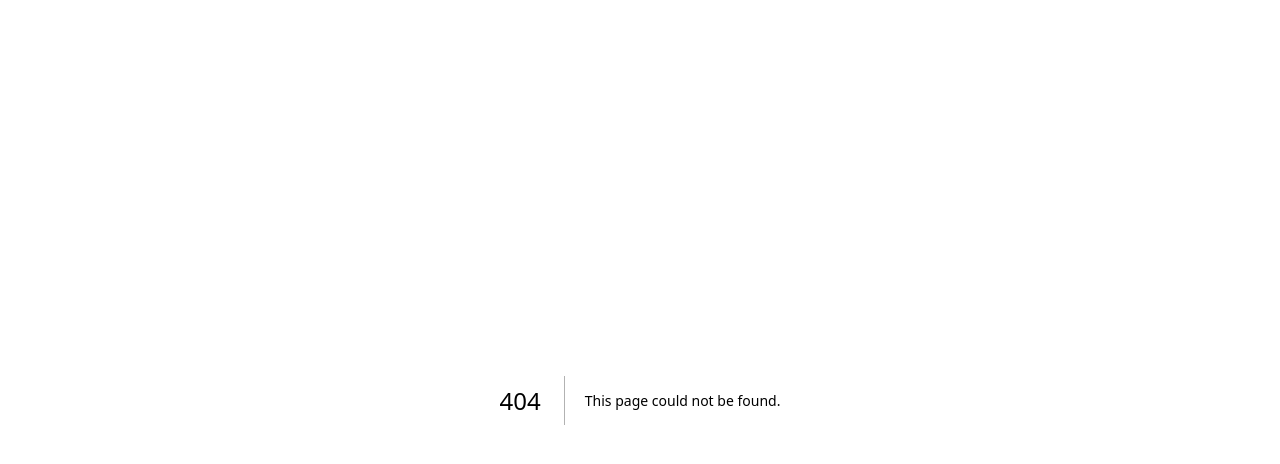
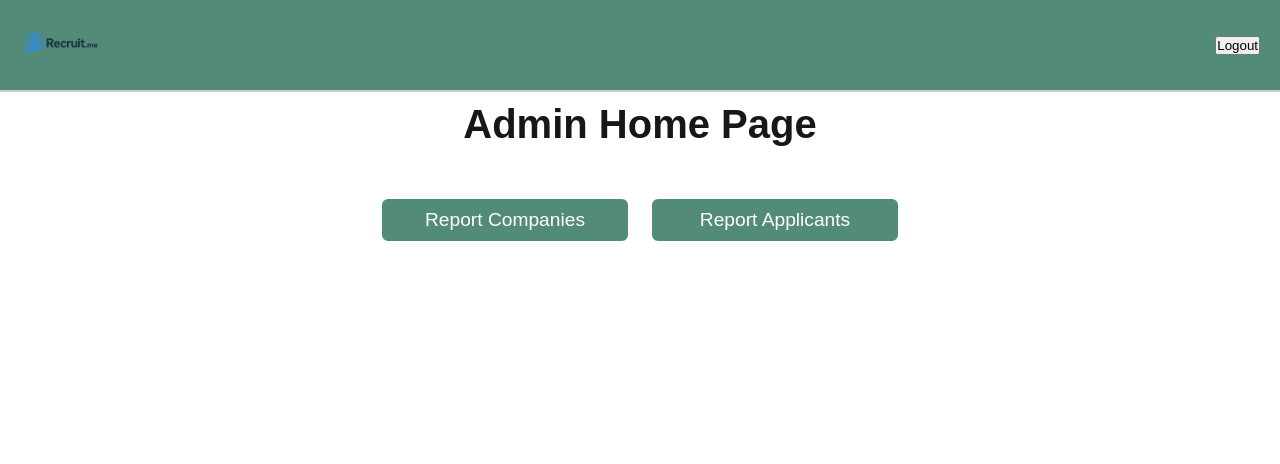
Before and after one commit to maurisa819/recruitme, a Next.js app: page /admin/home in a window 1280 px wide. Before the commit this address had no page. Shown: the top 464 px of the page. Built offline with nearby package versions, Linux system fonts and the light colour scheme; sample sign-in values are in the browser's storage.

Commit message:
Admin can log in

```diff
--- /dev/null
+++ b/src/app/admin/home/page.tsx
@@ -0,0 +1,65 @@
+"use client";
+
+import React, { useEffect, useState } from "react";
+import { useRouter } from "next/navigation";
+import axios from "axios";
+import "../styles.css";
+
+export default function AdminHome() {
+    const router = useRouter();
+    const goToAdminHome = () => router.push("/admin/home");
+    const goToLogin = () => router.push("/company/login");
+    const goToReportCompanies = () => router.push("/admin/reportCompanies");
+    const goToReportApplicants = () => router.push("/admin/reportApplicants");
+
+    function logout() {
+        localStorage.removeItem("adminUser");
+        goToLogin();
+    }
+
+    useEffect(() => {
+        if (typeof window !== 'undefined' && window.localStorage) {
+            let adminUser = localStorage.getItem('adminUser');
+            if (!adminUser) {
+                goToLogin();
+            }
+        }
+
+    }, []);
+
+    function reportCompanies() {
+        goToReportCompanies();
+    }
+
+    function reportApplicants() {
+        goToReportApplicants();
+    }
+
+  return (
+    <div className="admin-home-container">
+        <div className="ribbon">
+            <img
+                className="ribbonImages"
+                src="/recruitme.png"
+                alt="RecruitMe Logo"
+                onClick={goToAdminHome}>
+            </img>
+            <button className="ribbonButton" onClick={(e) => logout()}>Logout</button>
+        </div>
+
+        <h1 className="pageHeading" style={{ textAlign: "center" }}>
+            Admin Home Page
+        </h1>
+
+        <div className="admin-content" style={{ textAlign: "center" }}>
+            <button
+            className="bigButton"
+            onClick={reportCompanies}> Report Companies </button>
+            <button
+            className="bigButton"
+            onClick={reportApplicants}> Report Applicants </button>
+        </div>
+
+    </div>
+  );
+}
--- /dev/null
+++ b/src/app/admin/styles.css
@@ -0,0 +1,103 @@
+
+.ribbon {
+    background-color: rgb(82, 140, 121);
+    color: white;
+    display: flex;
+    align-items: center;
+    justify-content: space-between;
+    padding: 5px 20px;
+    border-bottom: 2px solid #ccc;
+}
+
+.ribbonImages {
+    height: 80px;
+    width: auto;
+    cursor: pointer;
+}
+
+.ribbon-icons {
+    display: flex;
+    gap: 20px;
+    align-items: center;
+}
+
+.icon-button {
+    height: 35px;
+    width: 35px;
+    cursor: pointer;
+}
+
+/* Page Content */
+.content {
+    margin: 20px;
+    font-size: 18px;
+    display: flex;
+    flex-direction: column;
+    justify-content: center;
+    align-items: center;
+}
+
+.pageHeading {
+    font-size: 40px;
+    margin: 10px 0 40px 0;
+    text-align: center;
+}
+
+.descriptionText {
+    font-size: 18px;
+    margin-bottom: 20px;
+    text-align: center;
+}
+
+.bigButton {
+    background-color: rgb(82, 140, 121);
+    color: white;
+    border: white solid 2px;
+    border-radius: 8px;
+    padding: 10px;
+    font-size: larger;
+    cursor: pointer;
+    margin: 10px;
+    width: 250px;
+}
+
+/* Jobs Container */
+.jobs-container {
+    display: flex;
+    justify-content: space-between;
+    gap: 20px;
+    width: 100%;
+    margin-top: 20px;
+}
+
+.jobs-box {
+    flex: 1 1 48%;
+    background-color: #f5f5f5;
+    padding: 20px;
+    border-radius: 8px;
+    box-sizing: border-box;
+    overflow-x: auto;
+}
+
+.jobs-table {
+    width: 100%;
+    border-collapse: collapse;
+    table-layout: fixed;
+}
+
+.jobs-table th,
+.jobs-table td {
+    border: 1px solid #ccc;
+    padding: 8px;
+    text-align: center;
+    word-wrap: break-word;
+}
+
+/* Dark Mode */
+@media (prefers-color-scheme: dark) {
+    .ribbon { background-color: rgb(82, 140, 121); color: white; }
+    .bigButton { background-color: rgb(82, 140, 121); color: white; }
+    .jobs-box { background-color: #222; color: white; }
+    .jobs-table th,
+    .jobs-table td { border: 1px solid #ccc; color: white; }
+}
```
Also changed, not shown: src/app/company/login/page.tsx (+10 -2 lines).
